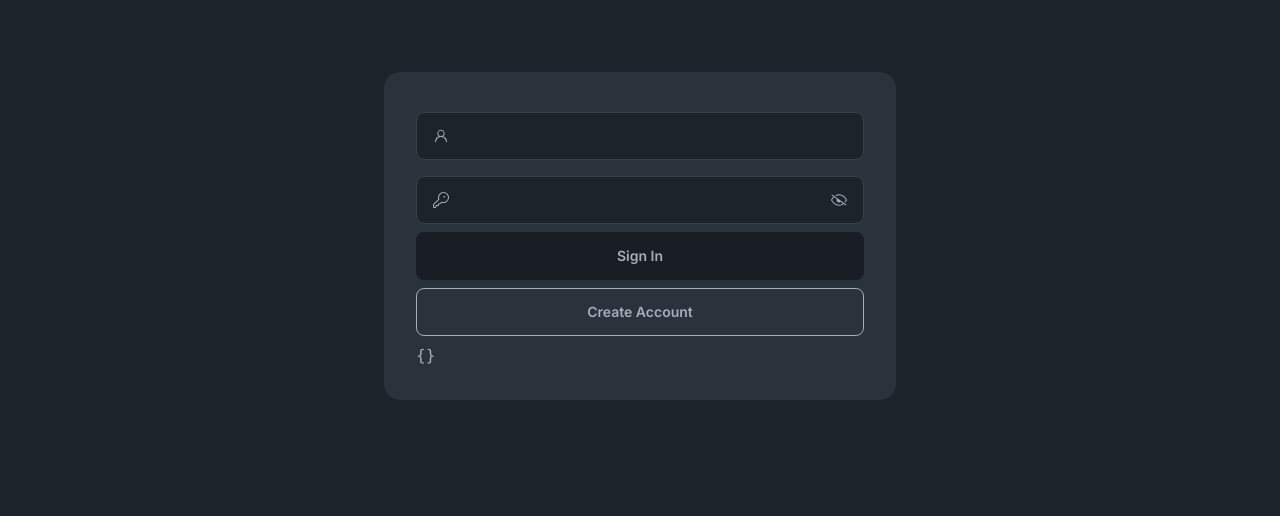
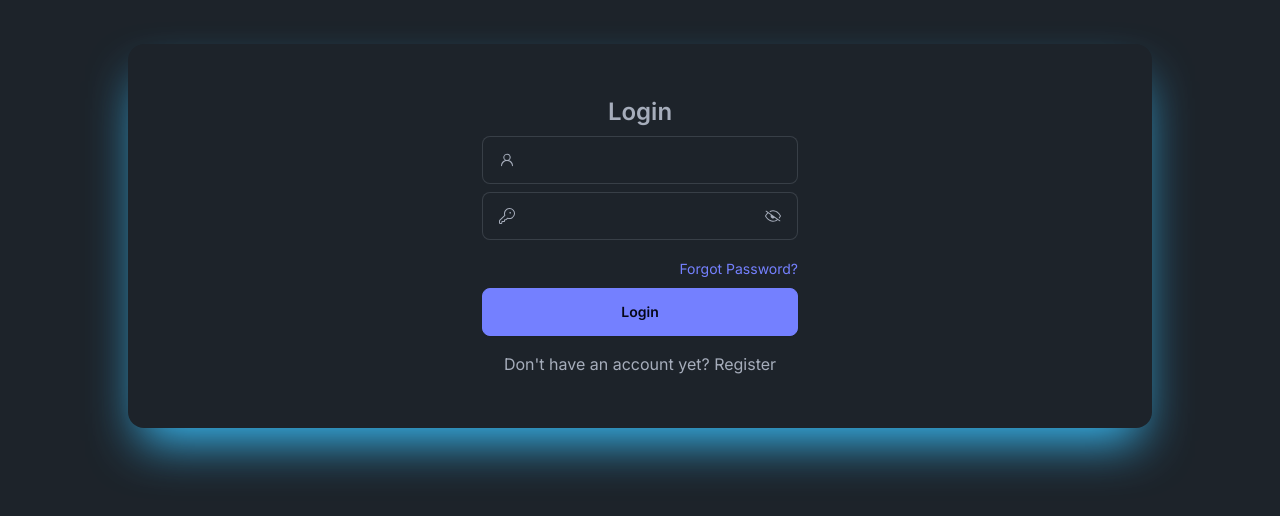
Before and after one commit to BeeQuantAI/probable-funicular, a Next.js app: page /login in a window 1280 px wide. Shown: the part 164-680 px from the top of the page. Built offline with nearby package versions, Linux system fonts and the light colour scheme; no server answers.

Commit message:
update login ui ;)

```diff
--- a/src/app/layout.tsx
+++ b/src/app/layout.tsx
@@ -16,7 +16,7 @@ export default function RootLayout({
   children: React.ReactNode;
 }>) {
   return (
-    <html lang="en" data-theme="dark">
+    <html lang="en">
       <body className={inter.className}>
         <ThemeProvider>{children}</ThemeProvider>
       </body>
--- a/src/app/page.tsx
+++ b/src/app/page.tsx
@@ -3,7 +3,7 @@ import { ThemeSwitcher } from "@src/module/system";
 
 export default function Home() {
   return (
-    <main className="flex min-h-screen flex-col items-center justify-between p-24">
+    <main className="flex min-h-screen w-full flex-col items-center p-4">
       <div>
         <ThemeSwitcher />
       </div>
--- a/src/module/auth/login-form.tsx
+++ b/src/module/auth/login-form.tsx
@@ -10,6 +10,7 @@ import { useForm } from "react-hook-form";
 import { z } from "zod";
 import { login, LoginPayload } from "./auth-service";
 import { AuthRoute } from "./route";
+import Link from "next/link";
 
 const formSchema = z.object({
   email: z.string().email(),
@@ -38,24 +39,48 @@ export function LoginForm() {
   });
 
   return (
-    <form className="card card-body bg-neutral max-w-lg" onSubmit={onSubmit}>
+    <div className="card mx-auto w-full max-w-5xl shadow-slate-500 dark:shadow-sky-400  shadow-2xl min-h-96 py-4 flex justify-center items-center">
+      <div className=" mx-auto h-full">
+        <h2 className="text-2xl font-semibold mb-2 text-center">Login</h2>
+        <form onSubmit={onSubmit}>
+          <div className="mb-4">
             <ControlledTextInput
               name="email"
               control={control}
               leftElement={<Icon icon="person" />}
               autoComplete="username"
             />
+
             <ControlledPasswordInput
               name="password"
               control={control}
               autoComplete="current-password"
             />
+          </div>
 
-      <Button>Sign In</Button>
-      <AuthRoute.Register.Link className="btn btn-outline">
-        Create Account
-      </AuthRoute.Register.Link>
-      <pre>{JSON.stringify(errors, null, 2)}</pre>
+          <div className="text-right text-primary">
+            <Link href="/forgot-password">
+              <span className="text-sm  inline-block  hover:text-primary hover:underline hover:cursor-pointer transition duration-200">
+                Forgot Password?
+              </span>
+            </Link>
+          </div>
+
+          {/* <ErrorText styleClass="mt-8">{errorMessage}</ErrorText> */}
+          <button type="submit" className={"btn mt-2 w-full btn-primary"}>
+            Login
+          </button>
+
+          <div className="text-center mt-4">
+            Don&apos;t have an account yet?{" "}
+            <Link href="/register">
+              <span className="  inline-block  hover:text-primary hover:underline hover:cursor-pointer transition duration-200">
+                Register
+              </span>
+            </Link>
+          </div>
         </form>
+      </div>
+    </div>
   );
 }
--- a/tailwind.config.ts
+++ b/tailwind.config.ts
@@ -17,5 +17,6 @@ const config: Config = {
   daisyui: {
     themes: ["light", "dark"],
   },
+  darkMode: ["selector", '[data-theme="dark"]'],
 };
 export default config;
```
Lines whose indentation alone changed are shown as unchanged.
